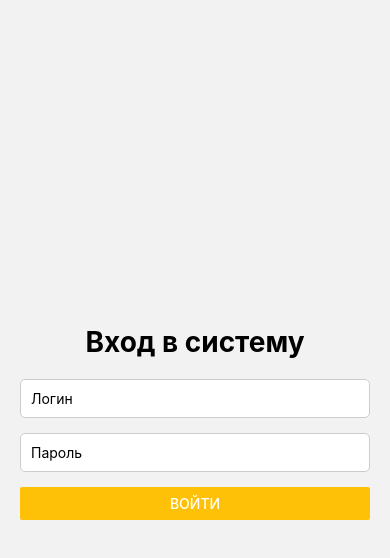
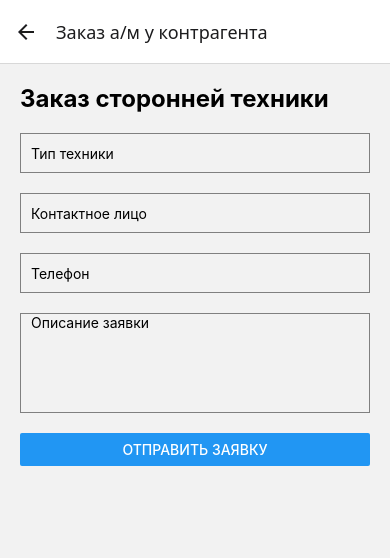
Before and after one commit to LeoCristt/Case-2-Select-Special-Equipment, a React Native app: screen /OrderEquipment in a window 390 px wide. Shown: the top 558 px of the page. Built offline with nearby package versions, Linux system fonts and the light colour scheme.

Commit message:
Edit all screen(fix problems)

```diff
--- a/App.js
+++ b/App.js
@@ -3,9 +3,7 @@ import { NavigationContainer } from '@react-navigation/native';
 import { createBottomTabNavigator } from '@react-navigation/bottom-tabs';
 import { createNativeStackNavigator } from '@react-navigation/native-stack';
 import { Ionicons } from '@expo/vector-icons';
-
 import AuthProvider from './services/AuthContext';
-
 import HomeScreen from './screens/HomeScreen';
 import RequestForm from './screens/RequestForm';
 import RequestList from './screens/RequestList';
@@ -16,11 +14,11 @@ import SelectEquipment from './screens/SelectEquipment';
 import RouteSheet from './screens/RouteSheet';
 import SignIn from './screens/SignIn';
 import Profile from './screens/Profile';
+import OrderEquipment from './screens/OrderEquipment';
 
 const Tab = createBottomTabNavigator();
 const Stack = createNativeStackNavigator();
 
-// Основной стек навигации
 const HomeStack = () => {
     return (
         <Stack.Navigator initialRouteName="SignIn">
@@ -33,18 +31,19 @@ const HomeStack = () => {
             <Stack.Screen name="Dashboard" component={Dashboard} options={{ title: 'Моя Диспетчерская' }} />
             <Stack.Screen name="EditRequest" component={EditRequest} options={{ title: 'Редактирование заявки' }} />
             <Stack.Screen name="SelectEquipment" component={SelectEquipment} options={{ title: 'Выбор а/м' }} />
+            <Stack.Screen name="OrderEquipment" component={OrderEquipment} options={{ title: 'Заказ а/м у контрагента' }} />
             <Stack.Screen name="RouteSheet" component={RouteSheet} options={{ title: 'Путевой лист' }} />
         </Stack.Navigator>
     );
 };
 
-// Основные вкладки
+
 const MainTabs = () => {
     return (
         <Tab.Navigator>
             <Tab.Screen
                 name="Home"
-                component={HomeScreen} // Здесь должен быть компонент HomeScreen, а не HomeStack
+                component={HomeScreen}
                 options={{
                     tabBarIcon: ({ color, size }) => <Ionicons name="home" size={size} color={color} />,
                     title: 'Главная',
@@ -62,7 +61,7 @@ const MainTabs = () => {
     );
 };
 
-// Главный компонент приложения
+
 const App = () => {
     return (
         <AuthProvider>
--- a/screens/Dashboard.js
+++ b/screens/Dashboard.js
@@ -2,7 +2,7 @@ import React, { useState } from 'react';
 import { View, Text, FlatList, StyleSheet, TouchableOpacity } from 'react-native';
 import { useNavigation } from '@react-navigation/native';
 
-const DispatcherDashboard = () => {
+const Dashboard = () => {
     const navigation = useNavigation();
 
     // Примерные данные для заявок
@@ -129,4 +129,4 @@ const styles = StyleSheet.create({
     },
 });
 
-export default DispatcherDashboard;
+export default Dashboard;
--- a/screens/EditRequest.js
+++ b/screens/EditRequest.js
@@ -4,7 +4,6 @@ import { View, Text, TextInput, Button, StyleSheet, Alert, ScrollView, KeyboardA
 const EditRequest = ({ route, navigation }) => {
     const { dateItem } = route.params;
 
-    // Проверяем, что dateItem определен
     if (!dateItem) {
         console.error('dateItem не передан в EditRequest');
         return (
--- a/screens/HomeScreen.js
+++ b/screens/HomeScreen.js
@@ -1,6 +1,6 @@
 import React, { useContext } from 'react';
 import { View, Text, Button, StyleSheet } from 'react-native';
-import { AuthContext } from '../services/AuthContext'; // Убедитесь, что путь к AuthContext корректен
+import { AuthContext } from '../services/AuthContext';
 
 const HomeScreen = ({ navigation }) => {
     const { token, decodedToken } = useContext(AuthContext);
@@ -12,21 +12,21 @@ const HomeScreen = ({ navigation }) => {
                 <Button
                 title="Создать заявку"
                 onPress={() => navigation.navigate('RequestForm')}
-                color="#FFC107" // Цвет кнопки
+                color="#FFC107"
                 />
             )}
             {(decodedToken.role === "logistician" || decodedToken.role === "admin") && (
                 <Button
                 title="Посмотреть заявки"
                 onPress={() => navigation.navigate('RequestList')}
-                 color="#FFC107" // Цвет кнопки
+                 color="#FFC107"
                 />
             )}
             {(decodedToken.role === "dispatcher" || decodedToken.role === "admin") && (
                 <Button
                 title="Рабочий стол"
                 onPress={() => navigation.navigate('Dashboard')}
-                color="#FFC107" // Цвет кнопки
+                color="#FFC107"
                 />
             )}
         </View>
@@ -38,19 +38,19 @@ const styles = StyleSheet.create({
         flex: 1,
         justifyContent: 'center',
         alignItems: 'center',
-        backgroundColor: '#e0f7fa', // Измененный цвет фона
+        backgroundColor: '#e0f7fa',
         padding: 20,
     },
     title: {
         fontSize: 24,
         marginBottom: 30,
-        color: '#003366', // Цвет заголовка
+        color: '#003366',
         textAlign: 'center',
     },
     buttonContainer: {
         width: '100%',
         alignItems: 'center',
-        gap: 10, // Отступ между кнопками
+        gap: 10,
     },
 });
 
--- /dev/null
+++ b/screens/OrderEquipment.js
@@ -0,0 +1,80 @@
+import React, { useState } from 'react';
+import { View, Text, TextInput, Button, StyleSheet } from 'react-native';
+
+const OrderEquipment = ({ navigation }) => {
+    const [equipmentType, setEquipmentType] = useState('');
+    const [contactName, setContactName] = useState('');
+    const [contactPhone, setContactPhone] = useState('');
+    const [requestDescription, setRequestDescription] = useState('');
+
+    const handleSubmit = () => {
+        // Здесь вы можете добавить логику для отправки данных формы на сервер
+        console.log('Заявка на стороннюю технику:', {
+            equipmentType,
+            contactName,
+            contactPhone,
+            requestDescription,
+        });
+        // После отправки заявки, можете перенаправить пользователя на другую страницу
+        navigation.navigate('SomewhereElse');
+    };
+
+    return (
+        <View style={styles.container}>
+            <Text style={styles.title}>Заказ сторонней техники</Text>
+            <TextInput
+                style={styles.input}
+                placeholder="Тип техники"
+                value={equipmentType}
+                onChangeText={setEquipmentType}
+            />
+            <TextInput
+                style={styles.input}
+                placeholder="Контактное лицо"
+                value={contactName}
+                onChangeText={setContactName}
+            />
+            <TextInput
+                style={styles.input}
+                placeholder="Телефон"
+                value={contactPhone}
+                onChangeText={setContactPhone}
+            />
+            <TextInput
+                style={styles.textarea}
+                placeholder="Описание заявки"
+                value={requestDescription}
+                onChangeText={setRequestDescription}
+                multiline
+            />
+            <Button title="Отправить заявку" onPress={handleSubmit} />
+        </View>
+    );
+};
+
+const styles = StyleSheet.create({
+    container: {
+        padding: 20,
+    },
+    title: {
+        fontSize: 24,
+        fontWeight: 'bold',
+        marginBottom: 20,
+    },
+    input: {
+        height: 40,
+        borderColor: 'gray',
+        borderWidth: 1,
+        marginBottom: 20,
+        paddingHorizontal: 10,
+    },
+    textarea: {
+        height: 100,
+        borderColor: 'gray',
+        borderWidth: 1,
+        marginBottom: 20,
+        paddingHorizontal: 10,
+    },
+});
+
+export default OrderEquipment;
--- a/screens/Profile.js
+++ b/screens/Profile.js
@@ -1,22 +1,23 @@
 import React, {useContext} from 'react';
 import { View, Text, StyleSheet, Image, TouchableOpacity } from 'react-native';
-import { AuthContext } from '../services/AuthContext'; // Убедитесь, что путь к AuthContext корректен
+import { AuthContext } from '../services/AuthContext';
 
 const ProfileScreen = ({ navigation }) => {
     const { token, decodedToken } = useContext(AuthContext);
 
     // Примерные данные пользователя
-    const mockUserData = {
+    const user = {
         name: decodedToken.username,
         role: decodedToken.role, // Пример роли
     };
 
-    const user = mockUserData; // Используем примерные данные
-
     const handleLogout = () => {
         // Логика выхода из аккаунта
         console.log('Выход из аккаунта');
-        navigation.navigate('SignIn');
+        navigation.reset({
+            index: 0,
+            routes: [{ name: 'SignIn' }], // Указываем экран входа как начальный маршрут
+        });
         // Например, очистка токенов, переход на экран входа и т.д.
     };
 
@@ -38,7 +39,7 @@ const ProfileScreen = ({ navigation }) => {
     );
 };
 
-// Функция для получения изображения в зависимости от роли
+
 const getProfileImage = (role) => {
     switch (role) {
         case 'dispatcher':
--- a/screens/RequestDetail.js
+++ b/screens/RequestDetail.js
@@ -2,10 +2,10 @@ import React, { useState } from 'react';
 import { View, Text, TextInput, Button, StyleSheet } from 'react-native';
 import { patchRequest } from '../services/api';
 import { TextInputMask } from 'react-native-masked-text';
-import { useNavigation } from '@react-navigation/native'; // Импортируем useNavigation
+import { useNavigation } from '@react-navigation/native';
 
 const RequestDetail = ({ route }) => {
-    const navigation = useNavigation(); // Получаем объект navigation
+    const navigation = useNavigation();
     const { request } = route.params;
     const [type, setType] = useState('');
     const [quantity, setQuantity] = useState('');
@@ -25,6 +25,12 @@ const RequestDetail = ({ route }) => {
     };
 
     return (
+        <KeyboardAvoidingView
+            style={styles.container}
+            behavior={Platform.OS === "android" ? "padding" : "height"}
+            keyboardVerticalOffset={100}
+        >
+            <ScrollView contentContainerStyle={styles.scrollView}>
                 <View style={styles.container}>
                     <Text style={styles.label}>Тип техники:</Text>
                     <TextInput
@@ -58,6 +64,8 @@ const RequestDetail = ({ route }) => {
                     />
                     <Button title="Добавить" onPress={addEquipment} />
                 </View>
+            </ScrollView>
+        </KeyboardAvoidingView>
     );
 };
 
@@ -66,6 +74,10 @@ const styles = StyleSheet.create({
         padding: 20,
         backgroundColor: '#f8f8f8',
         flex: 1,
+    },
+    scrollView: {
+        padding: 20,
+        paddingBottom: 40,
     },
     label: {
         fontSize: 18,
--- a/screens/RequestForm.js
+++ b/screens/RequestForm.js
@@ -125,7 +125,7 @@ const RequestForm = ({ navigation }) => {
                 <TextInputMask
                     type={'datetime'}
                     options={{
-                        format: 'YYYY-MM-DD HH:MM',  // Маска для времени
+                        format: 'YYYY-MM-DD HH:MM',
                     }}
                     value={newDateSlot}
                     onChangeText={setNewDateSlot}
@@ -135,7 +135,7 @@ const RequestForm = ({ navigation }) => {
                 <Button
                     title="Добавить временной слот"
                     onPress={addDateSlot}
-                    disabled={!isFormValid() || !newDateSlot} // Деактивация кнопки, если поля не заполнены или время не введено
+                    disabled={!isFormValid() || !newDateSlot}
                 />
 
                 <Text style={styles.label}>Добавленные временные слоты:</Text>
@@ -144,7 +144,7 @@ const RequestForm = ({ navigation }) => {
                 <Button
                     title="Отправить заявку"
                     onPress={handleSubmit}
-                    disabled={dateSlots.length === 0} // Деактивация кнопки, если нет временных слотов
+                    disabled={dateSlots.length === 0}
                 />
             </ScrollView>
         </KeyboardAvoidingView>
--- a/screens/RequestList.js
+++ b/screens/RequestList.js
@@ -1,7 +1,7 @@
 import React, { useState, useEffect, useContext } from 'react';
 import { View, Text, FlatList, StyleSheet, TouchableOpacity, Button, Alert } from 'react-native';
 import { fetchRequests, sendRequests } from '../services/api';
-import { AuthContext } from '../services/AuthContext'; // Убедитесь, что путь к AuthContext корректен
+import { AuthContext } from '../services/AuthContext';
 
 const RequestList = ({ navigation }) => {
     const [requests, setRequests] = useState([]);
@@ -69,8 +69,8 @@ const RequestList = ({ navigation }) => {
                             <Text>Время подачи: {dateItem.date}</Text>
                             <Text style={styles.separator}>-----------------------------------------------------</Text>
                             <TouchableOpacity
-                                style={styles.actionButton}
-                                onPress={() => navigateToEdit(dateItem)} // Передаем только dateItem
+                                style={styles.editButton}
+                                onPress={() => navigateToEdit(dateItem)}
                             >
                                 <Text style={styles.buttonText}>Редактировать</Text>
                             </TouchableOpacity>
@@ -81,10 +81,10 @@ const RequestList = ({ navigation }) => {
             </View>
             <View style={styles.buttonContainer}>
                 <TouchableOpacity
-                    style={styles.actionButton}
+                    style={styles.addButton}
                     onPress={() => navigateToDetail(item)}
                 >
-                    <Text style={styles.buttonText}>Добавить</Text>
+                    <Text style={styles.buttonText}>Добавить а/м</Text>
                 </TouchableOpacity>
             </View>
         </View>
@@ -132,6 +132,23 @@ const styles = StyleSheet.create({
     dateItem: {
         marginBottom: 10,
     },
+    editButton: {
+        backgroundColor: '#6c757d',
+        padding: 8,
+        borderRadius: 5,
+        flex: 1,
+        marginRight: 5,
+        width: 150,
+        height: 40,
+        alignSelf: 'flex-start',
+    },
+    addButton: {
+        backgroundColor: '#007BFF',
+        padding: 10,
+        borderRadius: 5,
+        flex: 1,
+        marginHorizontal: 5,
+    },
     separator: {
         color: '#ccc',
     },
@@ -145,12 +162,13 @@ const styles = StyleSheet.create({
         padding: 10,
         borderRadius: 5,
         flex: 1,
-        marginHorizontal: 5,
+        marginRight: 5,
     },
     buttonText: {
         color: '#fff',
         fontWeight: 'bold',
         textAlign: 'center',
+
     },
 });
 
--- a/screens/RouteSheet.js
+++ b/screens/RouteSheet.js
@@ -16,9 +16,14 @@ const RouteSheet = ({ route, navigation }) => {
             <Text style={styles.title}>Подтверждение путевого листа</Text>
             <Text>Объект: {request.object}</Text>
             <Text>Тип техники: {request.type}</Text>
-            <Text>Плановое время приезда: {request.plannedArrivalTime}</Text>
             <Text>Плановое время выезда: {request.plannedDepartureTime}</Text>
+            <Text>Плановое время приезда на обьект: </Text>
+            <Text>Плановое время работы на обьекте (в часах сюда нада): {request.plannedArrivalTime}</Text>
             <Text>Госномер а/м: {request.vehicleRegistrationNumber || 'Не назначен'}</Text>
+            <Text>Фактическое время выезда: </Text>
+            <Text>Время прибытия: </Text>
+            <Text>Время работ на обьекте: </Text>
+            <Text>Время ожидания на обьекте: </Text>
 
             <Button title="Создать путевой лист" onPress={handleConfirm} />
         </View>
--- a/screens/SelectEquipment.js
+++ b/screens/SelectEquipment.js
@@ -1,5 +1,5 @@
 import React, { useState } from 'react';
-import { View, Text, TextInput, FlatList, StyleSheet, TouchableOpacity } from 'react-native';
+import { View, Text, TextInput, FlatList, StyleSheet, TouchableOpacity, Button } from 'react-native';
 
 const SelectEquipment = ({ navigation }) => {
     // Примерные данные для транспортных средств
@@ -37,7 +37,6 @@ const SelectEquipment = ({ navigation }) => {
         <TouchableOpacity
             style={styles.equipmentItem}
             onPress={() => {
-                // Здесь можно добавить логику для назначения техники
                 navigation.navigate('DispatcherDashboard', { selectedEquipment: item });
             }}
         >
@@ -47,7 +46,7 @@ const SelectEquipment = ({ navigation }) => {
 
     return (
         <View style={styles.container}>
-            <Text style={styles.title}>Выбор техники</Text>
+            <Text style={styles.title}>Выбор свободной техники:</Text>
             <TextInput
                 style={styles.searchInput}
                 placeholder="Поиск по госномеру или типу..."
@@ -60,6 +59,16 @@ const SelectEquipment = ({ navigation }) => {
                 renderItem={renderEquipmentItem}
                 contentContainerStyle={styles.list}
             />
+            <View style={styles.noEquipmentContainer}>
+                <Text style={styles.noEquipmentText}>Если вы не нашли необходимую технику.</Text>
+                <Button
+                    title="Заказать у контрагента"
+                    onPress={() => {
+                        navigation.navigate('OrderEquipment')
+                    }}
+                />
+            </View>
+
         </View>
     );
 };
@@ -92,6 +101,14 @@ const styles = StyleSheet.create({
     list: {
         paddingBottom: 20,
     },
+    noEquipmentContainer: {
+        marginTop: 20,
+        alignItems: 'center',
+    },
+    noEquipmentText: {
+        fontSize: 18,
+        marginBottom: 10,
+    },
 });
 
 export default SelectEquipment;
--- a/screens/SignIn.js
+++ b/screens/SignIn.js
@@ -8,19 +8,22 @@ const SignInScreen = ({ navigation }) => {
     const { updateToken } = useContext(AuthContext);
     const [username, setUsername] = useState('');
     const [password, setPassword] = useState('');
-    const [loading, setLoading] = useState(false); // Добавьте состояние для загрузки
+    const [loading, setLoading] = useState(false);
 
     const handleSignIn = async () => {
-        setLoading(true); // Устанавливаем загрузку
+        setLoading(true);
         try {
             const tokens = await login(username, password, updateToken);
             Alert.alert('Успешный вход', 'Добро пожаловать!');
-            navigation.navigate('Main');
+            navigation.reset({
+                index: 0,
+                routes: [{ name: 'Main' }],
+            });
         } catch (error) {
             console.error('Ошибка авторизации:', error);
             Alert.alert('Ошибка', 'Неверный логин или пароль');
         } finally {
-            setLoading(false); // Останавливаем загрузку
+            setLoading(false);
         }
     };
 
```
Lines whose indentation alone changed are shown as unchanged.
